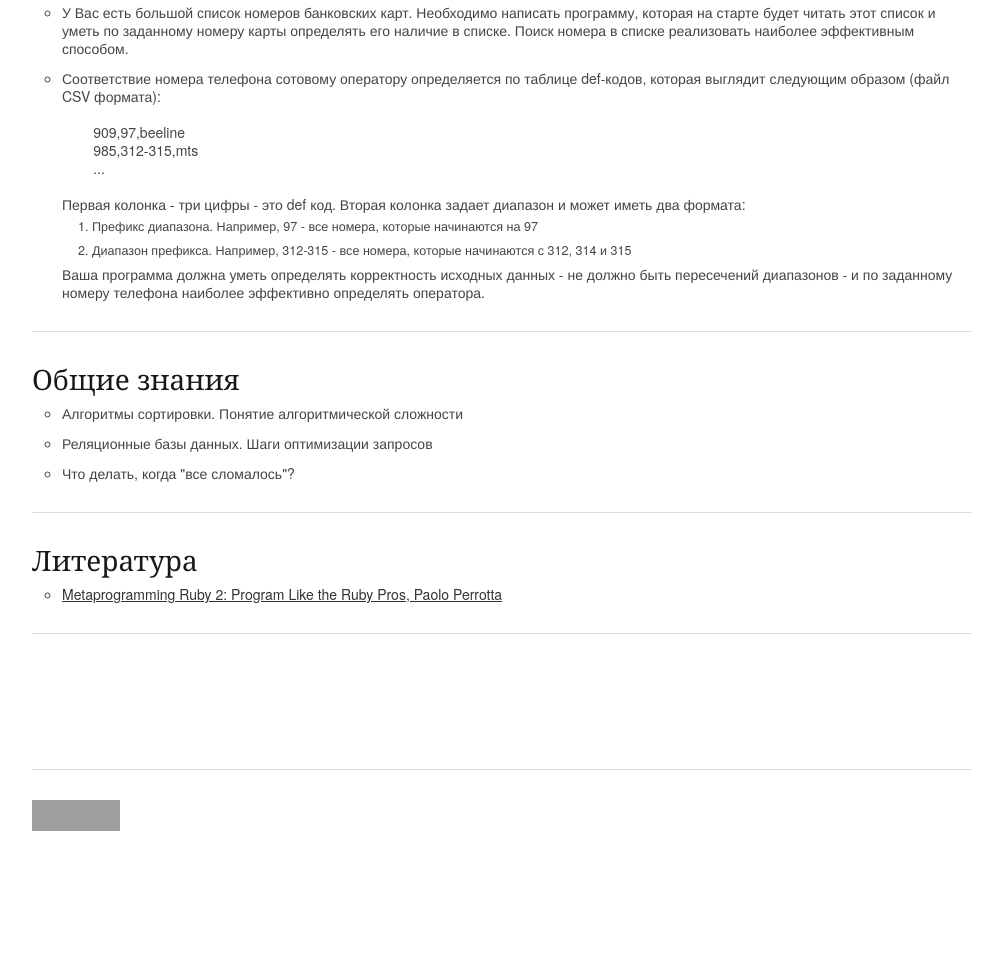
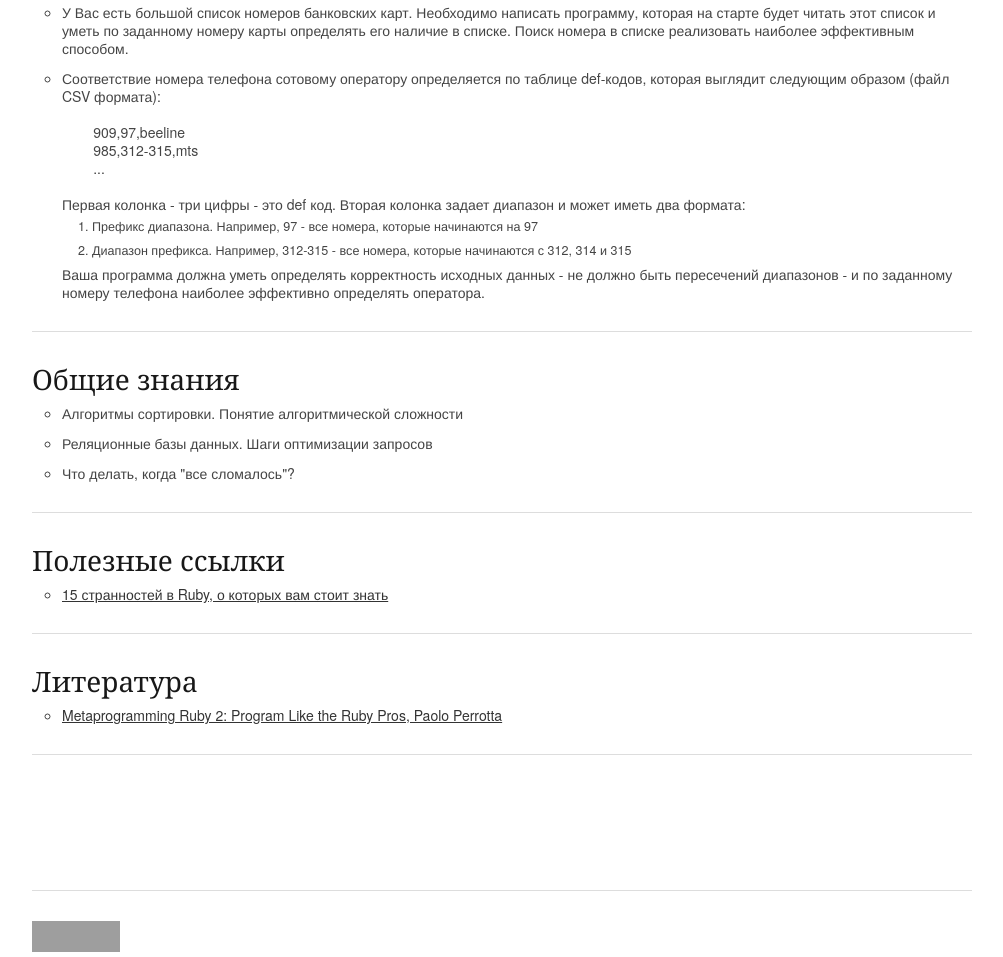
Before and after one commit to mastedm/ror.msk.ru, a plain HTML site: page index.html in a window 1280 px wide. Shown: the part 1395-2352 px from the top of the page, without its empty margins (138-1141 px from the left). Before the commit the page ends 2231 px from the top, so only its background shows below. Drawn offline with Linux system fonts and the light colour scheme; grey boxes are pictures that could not be loaded; a script that the page names is missing.

Commit message:
Update index.html

```diff
--- a/index.html
+++ b/index.html
@@ -142,6 +142,17 @@
         		<li>Что делать, когда "все сломалось"?</li>
         	</ul>
         </div>
+	<div class="sixteen columns">
+        	<hr />
+        	<h3>Полезные ссылки</h3>
+        	<ul class="circle">
+        		<li>
+        			<a href='https://habrahabr.ru/post/322508/' target='_blank'>
+        				15 странностей в Ruby, о которых вам стоит знать
+				</a>
+			</li>
+        	</ul>
+        </div>
         <div class="sixteen columns">
         	<hr />
         	<h3>Литература</h3>
```
